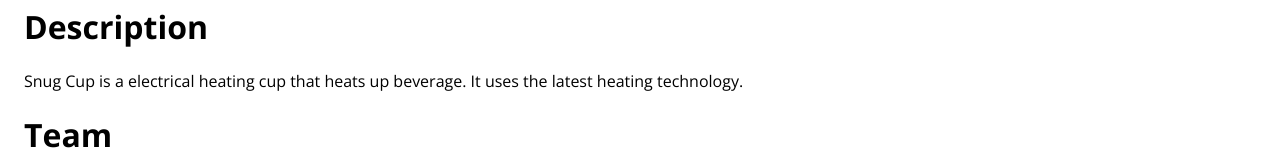
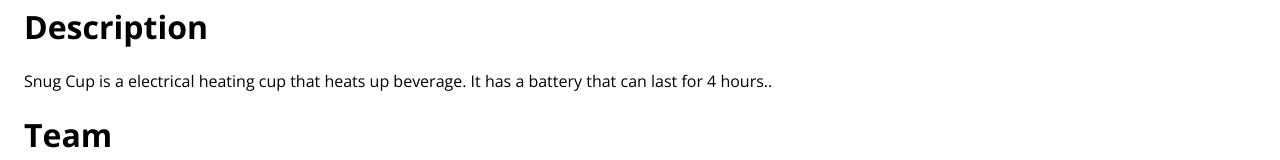
Before and after one commit to Alee14/snug-cup, a Next.js app: page / in a window 1280 px wide. Shown: the part 1951-2111 px from the top of the page. Built offline with nearby package versions, Linux system fonts and the light colour scheme.

Commit message:
changed description

```diff
--- a/pages/index.js
+++ b/pages/index.js
@@ -24,7 +24,7 @@ export default function Home() {
         <p>Snug Cup: $25</p>
      </div>
      <h1>Description</h1>
-     <p>Snug Cup is a electrical heating cup that heats up beverage. It uses the latest heating technology.</p>
+     <p>Snug Cup is a electrical heating cup that heats up beverage. It has a battery that can last for 4 hours..</p>
      <h1>Team</h1>
      <ul>
        <li>Andrew Lee (Web Developer & Model Creator)</li>
```
